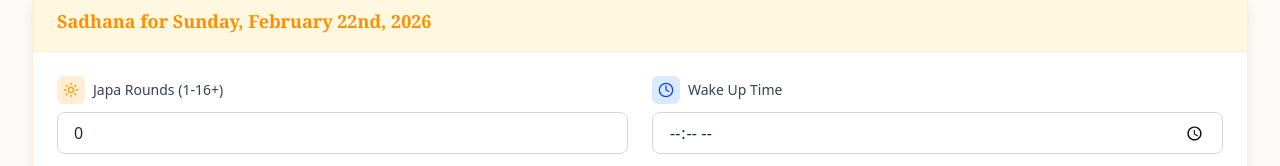
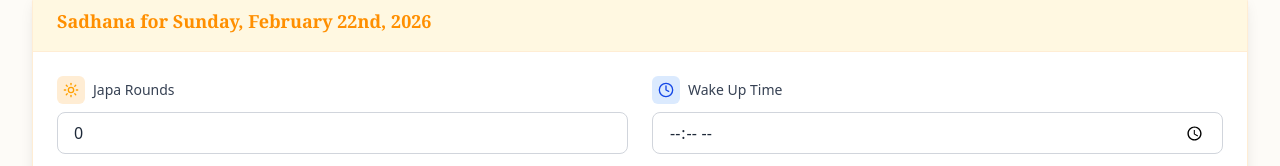
Before and after one commit to DabuluSahoo/sadhana-tracker, a React (Vite) app in the folder frontend/: page / in a window 1280 px wide. Shown: the part 457-623 px from the top of the page. Built offline with nearby package versions, Linux system fonts and the light colour scheme; no server answers; sample sign-in values are in the browser's storage.

Commit message:
UI: Remove max limit on Japa Rounds input field

```diff
--- a/frontend/src/components/SadhanaCard.jsx
+++ b/frontend/src/components/SadhanaCard.jsx
@@ -97,13 +97,13 @@ const SadhanaCard = ({ date, existingData, onSave, isReadOnly = false }) => {
                     <div className="space-y-2">
                         <label className="flex items-center text-sm font-medium text-gray-700">
                             <div className="bg-orange-100 p-1.5 rounded-md mr-2 text-saffron-700"><Sun size={16} /></div>
-                            Japa Rounds (1-16+)
+                            Japa Rounds
                         </label>
                         <input
                             type="number"
                             name="rounds"
                             min="0"
-                            max="64"
+                            max={9999}
                             value={formData.rounds}
                             onChange={handleChange}
                             disabled={isReadOnly}
```
